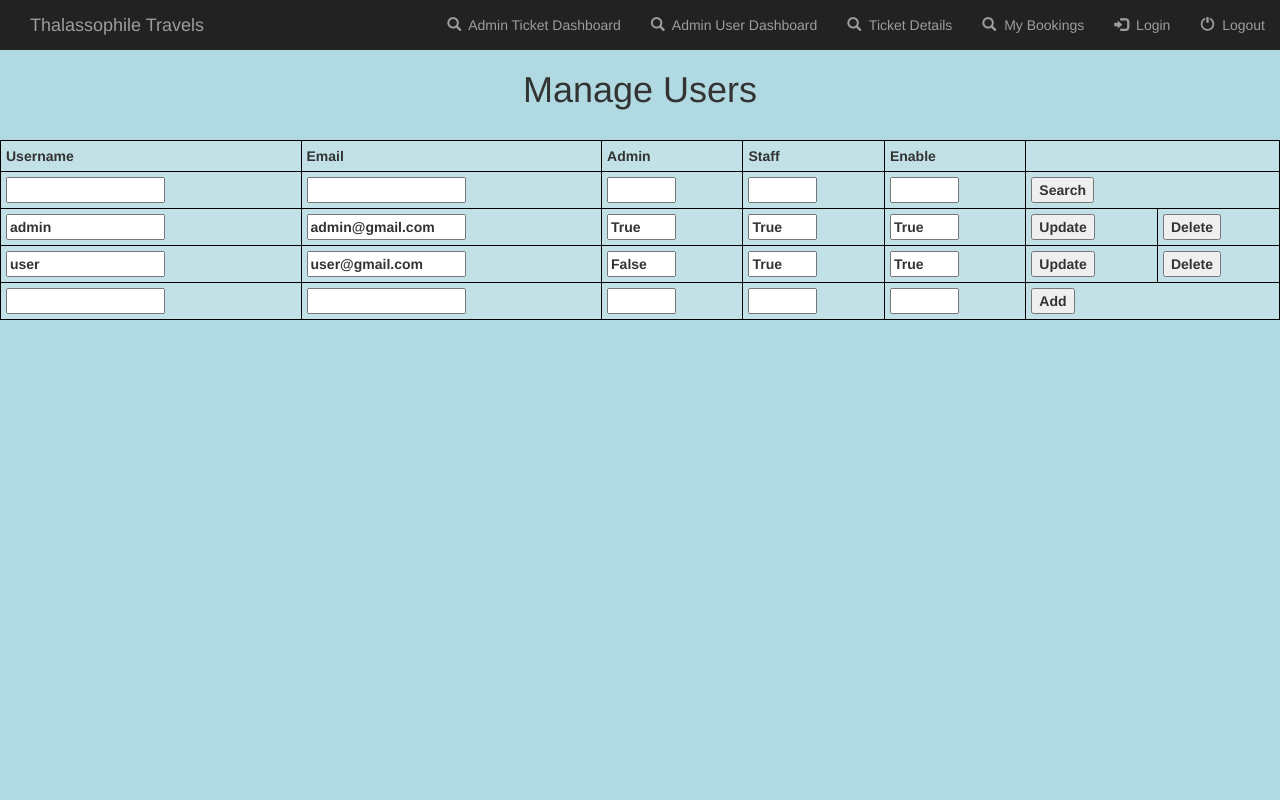
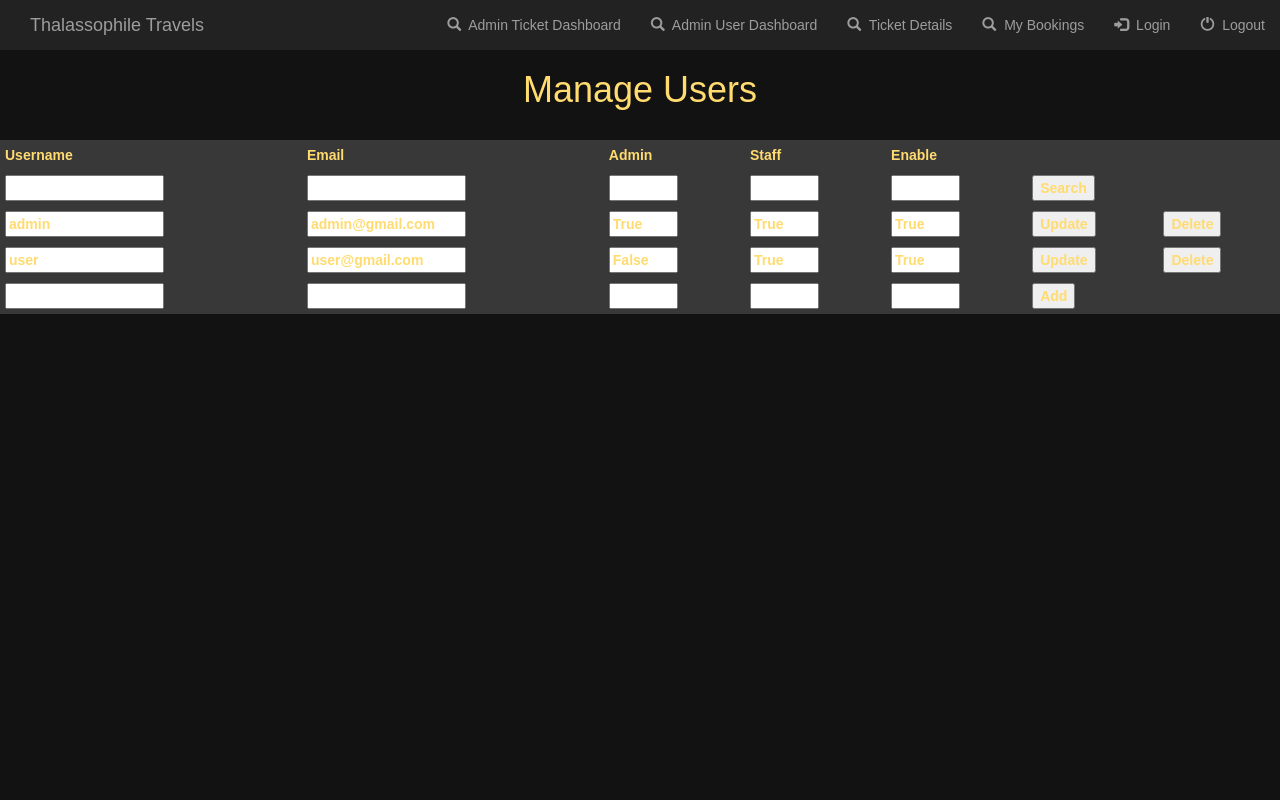
Before and after one commit to Anuttan/Cruise-Ship-Ticketing-System, a Django app: page /adminUserInfo/ in a window 1280 px wide. Run offline with Django 4.2, Linux system fonts and the light colour scheme; a user stored in the database is signed in; data comes from the database, SQL or seed files in the repository; both versions use the stored data as it was after the commit; lists and menus that the app fills with data are empty; some libraries are stand-ins or nearby versions.

Commit message:
UI fixes

```diff
--- a/MyRail/AdminApp/templates/AdminUserInfo.html
+++ b/MyRail/AdminApp/templates/AdminUserInfo.html
@@ -5,20 +5,28 @@
     <meta charset="UTF-8">
     <title>Manage User</title>
     <style>
-    body{
+        body,html{
             margin: 0;
             padding: 0;
             height: 100%;
-        background: rgba(122, 190, 204, 0.58) !important;
+            background: hsl(0, 0%, 7%) !important;
+            font-family: 'Poppins', sans-serif;
+            color: hsl(45, 100%, 72%);
+        }
+        form{
+            font-family: 'Poppins', sans-serif;
         }
         table {
-        background-color: rgba(255,255,255,0.2);
+            font-family: 'Poppins', sans-serif;
+            background-color: hsl(0, 0%, 22%);
         }
         table, th, td {
-        border: 1px solid black;
+            font-family: 'Poppins', sans-serif;
+          border: 1px hsl(45, 100%, 72%);
           border-collapse: collapse;
         }
         th, td {
+            font-family: 'Poppins', sans-serif;
           padding: 5px;
           text-align: left;
         }
--- a/MyRail/MyRailApp/templates/CancelTicket.html
+++ b/MyRail/MyRailApp/templates/CancelTicket.html
@@ -2,7 +2,7 @@
 <html lang="en">
 <head>
     <meta charset="UTF-8">
-    <title>Cancel</title>
+    <title>Cancel Ticket</title>
     <style>
         body,html{
             margin: 0;
--- a/MyRail/MyRailApp/templates/MyTicketInfo.html
+++ b/MyRail/MyRailApp/templates/MyTicketInfo.html
@@ -3,7 +3,7 @@
 <html lang="en">
 <head>
     <meta charset="UTF-8">
-    <title>Info</title>
+    <title>My Bookings</title>
     <style>
         body,html{
             margin: 0;
--- a/MyRail/MyRailApp/templates/TicketInfo.html
+++ b/MyRail/MyRailApp/templates/TicketInfo.html
@@ -3,7 +3,7 @@
 <html lang="en">
 <head>
     <meta charset="UTF-8">
-    <title>Info</title>
+    <title>Ships Available</title>
     <style>
         body,html{
             margin: 0;
```
Also changed, not shown: MyRail/db.sqlite3. Lines whose indentation alone changed are shown as unchanged.
